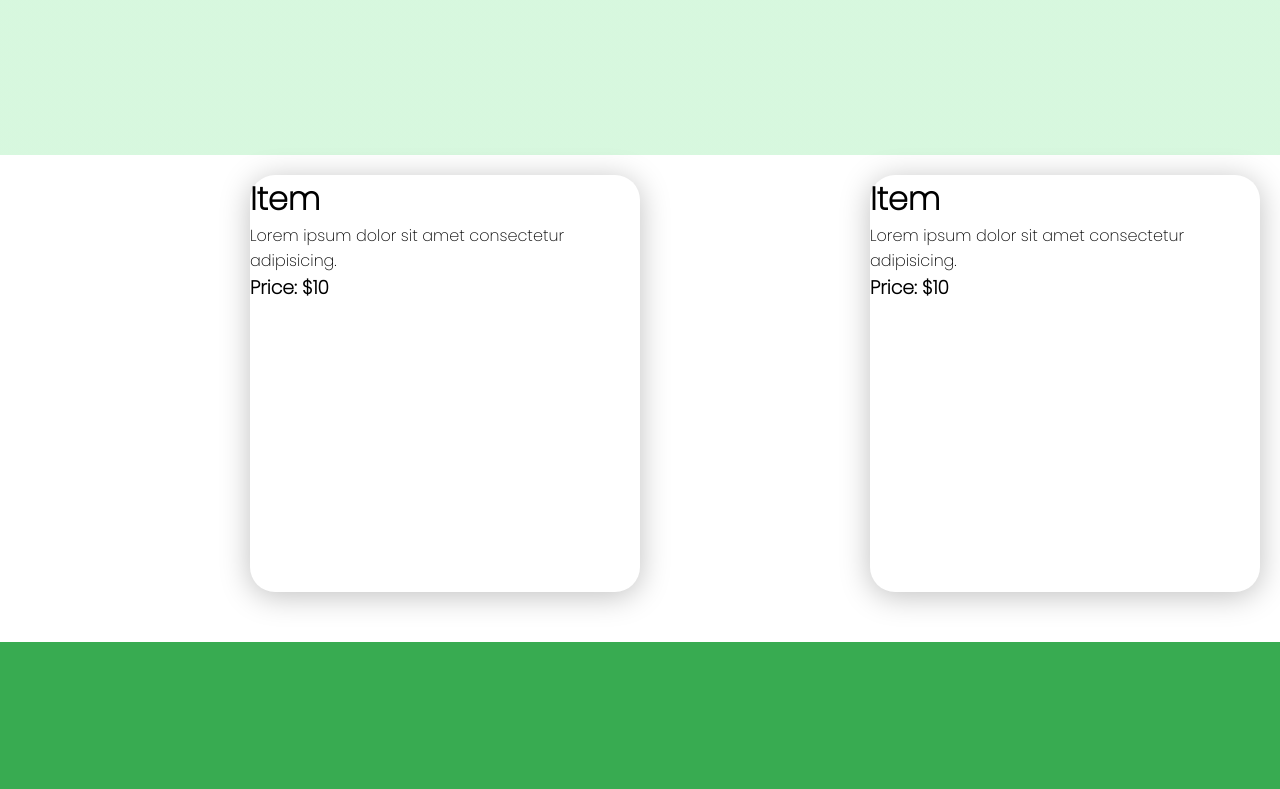
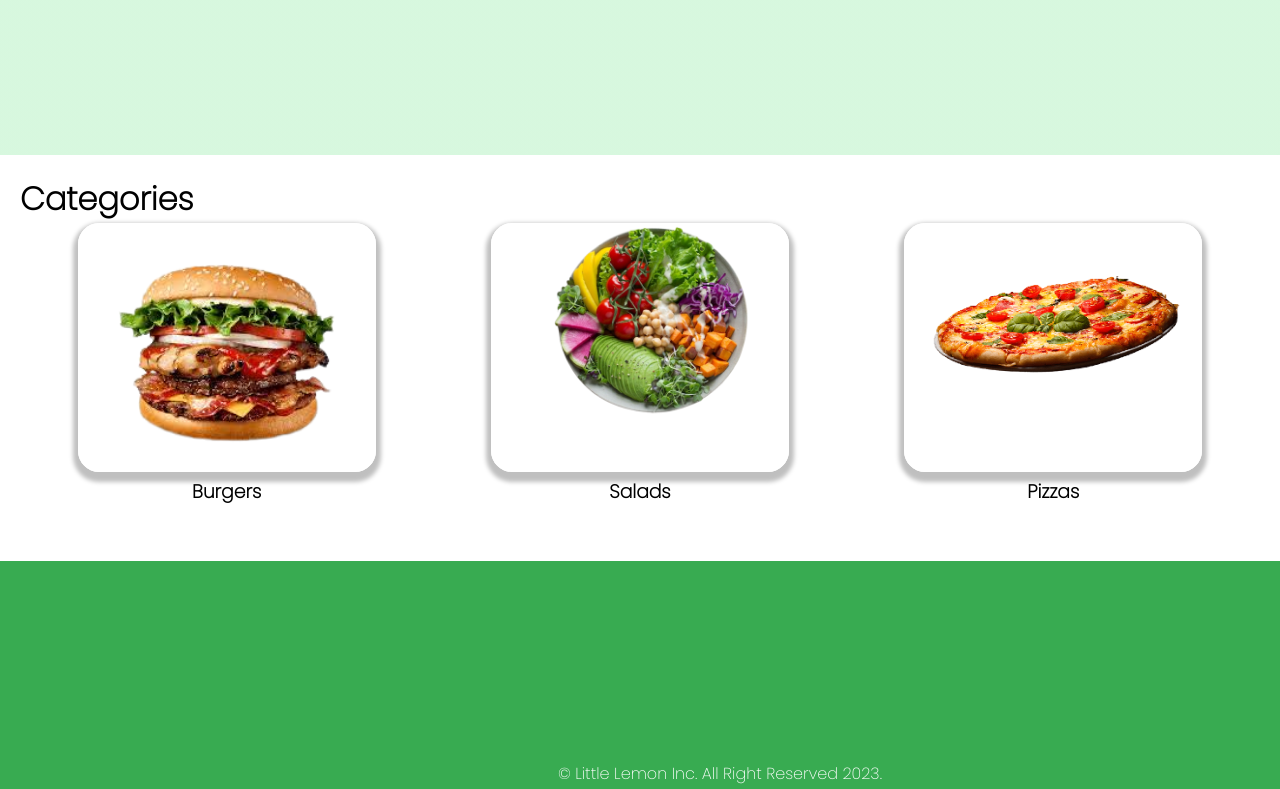
Before and after one commit to kowais915/little-lemon-restaurant, a Next.js app: page / in a window 1280 px wide. Shown: the part 545-1334 px from the top of the page. Built offline with nearby package versions, Linux system fonts and the light colour scheme.

Commit message:
:sparkles: Added categories

```diff
--- /dev/null
+++ b/components/Category.js
@@ -0,0 +1,18 @@
+import styles from '@/styles/Category.module.css'
+
+const Category = ({picture, title}) => {
+    return (
+        <div className={styles.parent}>
+        <div className={styles.container} style={{background: `url(${picture})`, backgroundSize: "contain", backgroundRepeat: "no-repeat"}}>
+
+        </div>
+
+
+        <h3 className={styles.title}>{title}</h3>
+
+        </div>
+
+    );
+}
+
+export default Category;
--- a/components/Main.js
+++ b/components/Main.js
@@ -1,19 +1,39 @@
 import Item from "@/components/Item";
 import styles from "@/styles/Main.module.css";
+import Category from "@/components/Category";
 
 const Main = () => {
     return (
 
-        <>
+
             <div className={styles.container}>
 
-
+                <h1>Categories</h1>
 
                     <div className={styles.grid}>
 
-                            <Item />
+                        <Category
 
-                            <Item />
+                        picture="/burger.png"
+                        title="Burgers"
+
+                        />
+
+
+                        <Category
+
+                        picture="/salads.png"
+                        title="Salads"
+
+                        />
+
+
+                        <Category
+
+                        picture="/pizzaa.png"
+                        title="Pizzas"
+
+                        />
 
                     </div>
 
@@ -21,7 +41,7 @@ const Main = () => {
 
 
             </div>
-        </>
+
      );
 }
 
--- /dev/null
+++ b/styles/Category.module.css
@@ -0,0 +1,42 @@
+.container{
+
+
+width: 298px;
+height: 249px;
+left: 160px;
+border: 1px solid white;
+box-shadow: 0px 5px 4px 5px rgba(0, 0, 0, 0.25);
+border-radius: 21px;
+background: url('/burger.png');
+background-size: cover;
+
+
+padding: 20px;
+
+
+
+}
+
+.container:hover{
+    background: url('/burger.png');
+    background-size: cover;
+    background-position: center;
+    background-repeat: no-repeat;
+    transition: 0.5s;
+    cursor: pointer;
+    transform: translateX(10px) rotate(5deg);
+}
+
+.parent{
+    display: flex;
+    flex-direction: column;
+    align-items: center;
+    width: 350px;
+    margin: 0 auto;
+
+}
+
+.title{
+
+    padding: 5px;
+}
```
